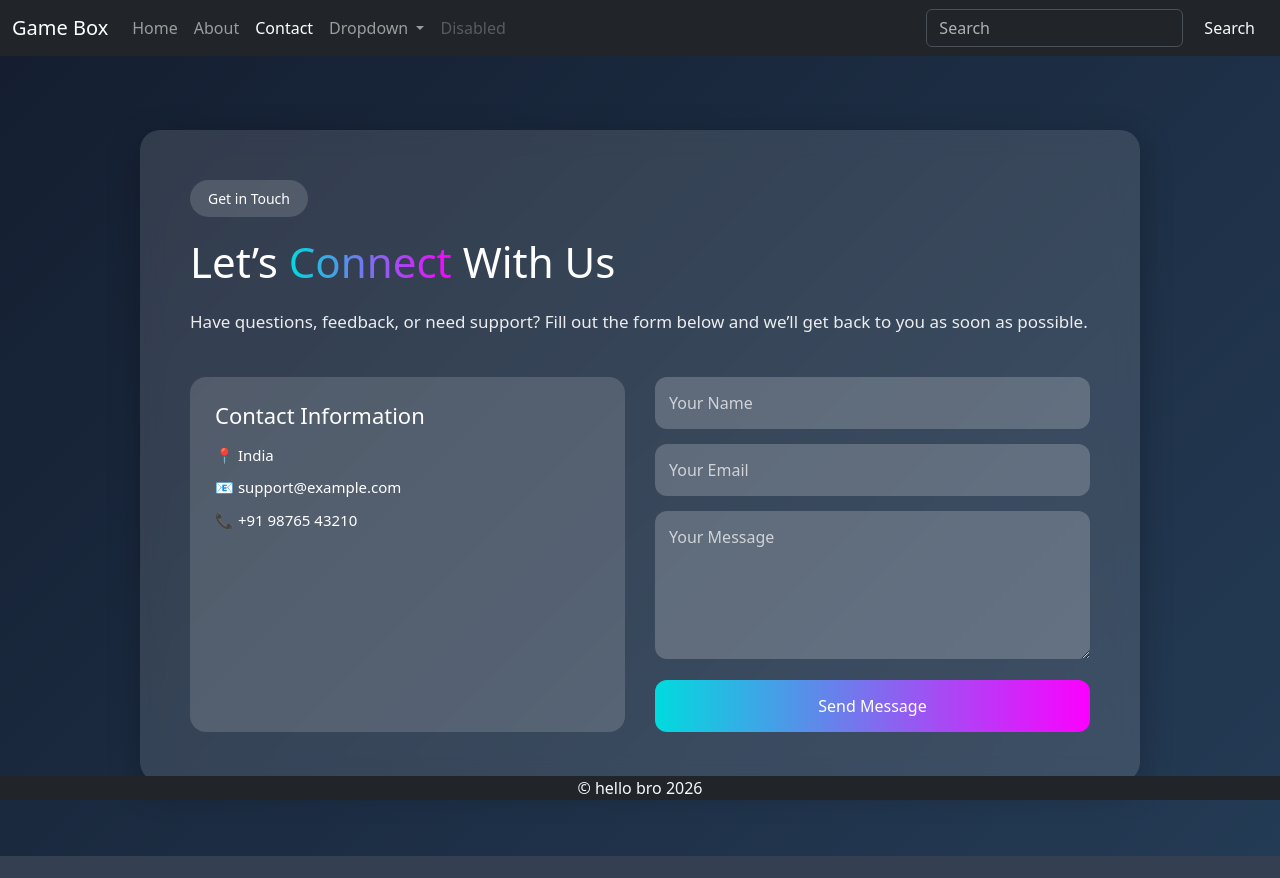
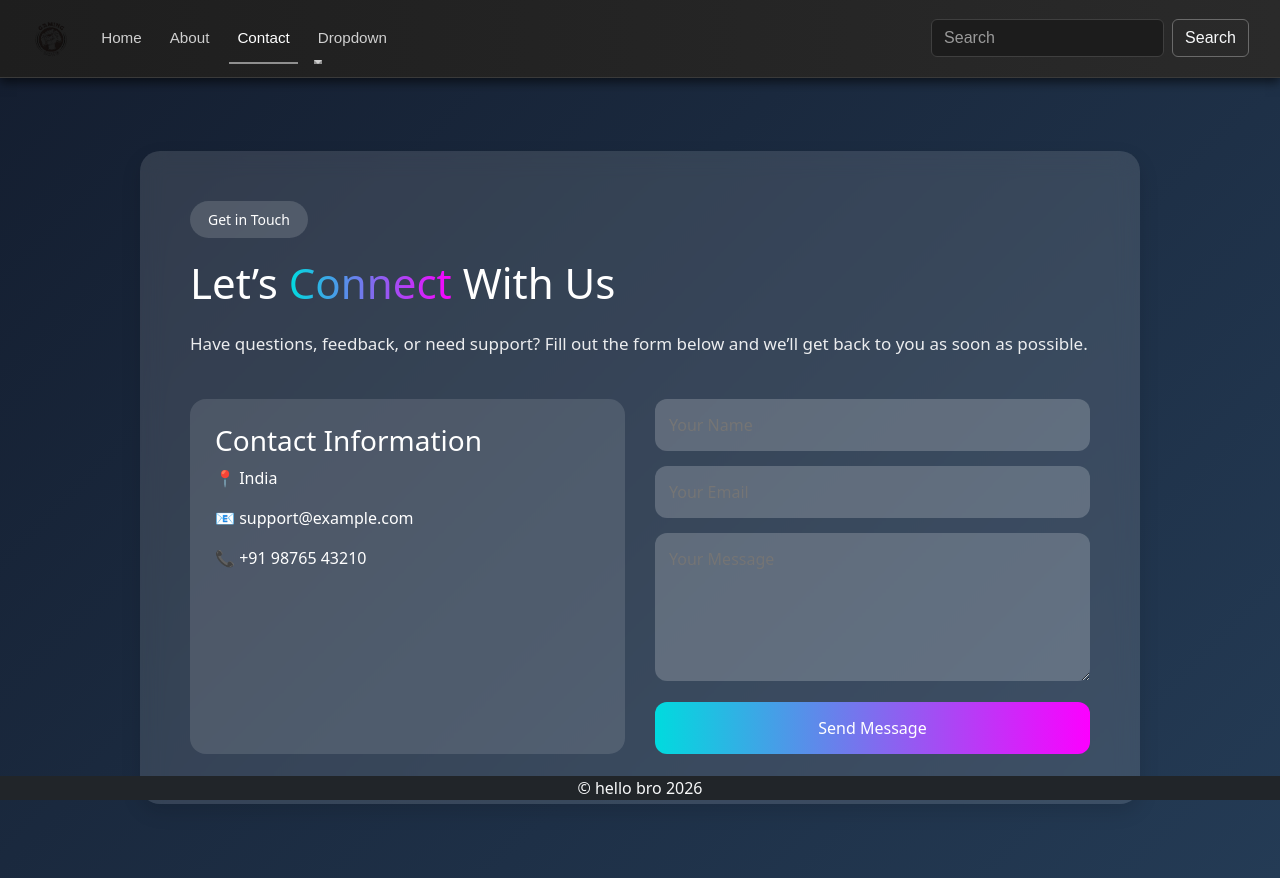
Before and after one commit to guna0223/django-project, a Django app: page /contact/ in a window 1280 px wide. Before the commit the page ends 856 px from the top, so only its background shows below. Run offline with Django 5.2, Linux system fonts and the light colour scheme.

Commit message:
added files

```diff
--- a/Eshop/products/models.py
+++ b/Eshop/products/models.py
@@ -12,5 +12,9 @@ class Product(models.Model):
     created_at = models.DateTimeField(auto_now_add=True)
     update_at = models.DateTimeField(auto_now_add=True)
 
+    @property
+    def offer_price(self):
+        return self.price -(self.price * self.discount/100)
+
     def __str__(self):
         return self.title
--- a/Eshop/static/css/style.css
+++ b/Eshop/static/css/style.css
@@ -1,35 +1,172 @@
+/* ==============================
+   ROOT VARIABLES
+================================ */
+:root {
+    --radius-sm: 8px;
+    --radius-md: 12px;
+    --radius-lg: 20px;
+
+    --shadow-sm: 0 8px 20px rgba(0, 0, 0, 0.12);
+    --shadow-lg: 0 25px 60px rgba(0, 0, 0, 0.65);
+
+    --text-muted: #6c757d;
+    --text-dark: #212529;
+    --success: #198754;
+
+    --glass-bg: rgba(255, 255, 255, 0.12);
+    --glass-hover: rgba(255, 255, 255, 0.25);
+
+    --gradient-primary: linear-gradient(90deg, #00dbde, #fc00ff);
+}
+
+/* =========================
+   GRAY GAMING NAVBAR THEME
+   ========================= */
+
+.navbar {
+    background: linear-gradient(90deg, #1e1e1e, #2a2a2a);
+    border-bottom: 1px solid #3a3a3a;
+    box-shadow: 0 4px 10px rgba(0, 0, 0, 0.6);
+    padding: 0.8rem 1.2rem;
+    font-family: 'Poppins', sans-serif;
+}
+
+/* Brand */
+.navbar-brand {
+    font-size: 1.6rem;
+    font-weight: 600;
+    color: #e5e5e5 !important;
+    letter-spacing: 1px;
+}
+
+.navbar-brand:hover {
+    color: #ffffff !important;
+}
+
+/* Nav Links */
+.navbar-nav .nav-link {
+    color: #cfcfcf !important;
+    font-size: 0.95rem;
+    margin: 0 6px;
+    transition: all 0.3s ease;
+    position: relative;
+}
+
+/* Hover */
+.navbar-nav .nav-link:hover {
+    color: #ffffff !important;
+}
+
+/* Active Link */
+.navbar-nav .nav-link.active {
+    color: #ffffff !important;
+    font-weight: 500;
+}
+
+/* Subtle underline */
+.navbar-nav .nav-link::after {
+    content: "";
+    position: absolute;
+    left: 0;
+    bottom: -6px;
+    width: 0;
+    height: 2px;
+    background: #8f8f8f;
+    transition: width 0.3s ease;
+}
+
+.navbar-nav .nav-link:hover::after,
+.navbar-nav .nav-link.active::after {
+    width: 100%;
+}
+
+/* Dropdown */
+.dropdown-menu {
+    background: #1f1f1f;
+    border: 1px solid #3a3a3a;
+    box-shadow: 0 8px 16px rgba(0, 0, 0, 0.8);
+}
+
+.dropdown-item {
+    color: #d1d1d1;
+    transition: all 0.25s ease;
+}
+
+.dropdown-item:hover {
+    background: #2f2f2f;
+    color: #ffffff;
+}
+
+/* Search Input */
+.form-control {
+    background: #1c1c1c;
+    border: 1px solid #3f3f3f;
+    color: #ffffff;
+}
+
+.form-control::placeholder {
+    color: #9a9a9a;
+}
+
+.form-control:focus {
+    background: #1c1c1c;
+    color: #ffffff;
+    border-color: #6a6a6a;
+    box-shadow: none;
+}
+
+/* Search Button */
+.btn-outline-dark {
+    border: 1px solid #6a6a6a;
+    color: #e0e0e0;
+    transition: all 0.3s ease;
+}
+
+.btn-outline-dark:hover {
+    background: #6a6a6a;
+    color: #000;
+}
+
+/* Toggler */
+.navbar-toggler {
+    border: 1px solid #6a6a6a;
+}
+
+.navbar-toggler-icon {
+    filter: brightness(1.2);
+}
+
+/* ==============================
+   GLOBAL UTILITIES
+================================ */
 .card-img-top {
     height: 40vh;
     width: 100%;
+    object-fit: cover;
 }
 
 /* ==============================
-   PRIME GAMING CAROUSEL
+   CAROUSEL
 ================================ */
 #carouselExampleCaptions {
-    border-radius: 20px;
+    border-radius: var(--radius-lg);
     overflow: hidden;
-    box-shadow:
-        0 25px 60px rgba(0, 0, 0, 0.65),
+    box-shadow: var(--shadow-lg),
         inset 0 0 0 1px rgba(255, 255, 255, 0.05);
 }
 
-/* Carousel images */
 #carouselExampleCaptions .carousel-item img {
     height: 420px;
     object-fit: cover;
     filter: brightness(0.85) contrast(1.15);
     transition: transform 1.2s ease, filter 1.2s ease;
-    border-radius: none !important;
 }
 
-/* Subtle zoom animation */
 #carouselExampleCaptions .carousel-item.active img {
     transform: scale(1.06);
     filter: brightness(0.95) contrast(1.2);
 }
 
-/* Dark gradient overlay */
 #carouselExampleCaptions .carousel-item::after {
     content: "";
     position: absolute;
@@ -40,7 +177,6 @@
     pointer-events: none;
 }
 
-/* Indicators */
 #carouselExampleCaptions .carousel-indicators button {
     width: 28px;
     height: 4px;
@@ -49,8 +185,6 @@
     transition: all 0.3s ease;
 }
 
-
-/* Controls */
 #carouselExampleCaptions .carousel-control-prev,
 #carouselExampleCaptions .carousel-control-next {
     width: 8%;
@@ -62,43 +196,47 @@
     filter: drop-shadow(0 0 6px rgba(99, 102, 241, 0.8));
 }
 
-/* Hover reveal */
-
-
-/* Responsive */
 @media (max-width: 768px) {
     #carouselExampleCaptions .carousel-item img {
         height: 260px;
     }
 }
 
-/* about page */
-/* Modern About Section */
-.about-modern {
+/* ==============================
+   GLASS SECTIONS (ABOUT & CONTACT)
+================================ */
+.about-modern,
+.contact-modern {
     min-height: 100vh;
     display: flex;
     align-items: center;
     justify-content: center;
     padding: 40px 20px;
+}
+
+.about-modern {
     background: linear-gradient(135deg, #0f2027, #203a43, #2c5364);
 }
 
-/* Glass container */
-.about-glass {
+.contact-modern {
+    background: linear-gradient(135deg, #141e30, #243b55);
+}
+
+.about-glass,
+.contact-glass {
     max-width: 1000px;
     width: 100%;
     padding: 50px;
-    border-radius: 20px;
-    background: rgba(255, 255, 255, 0.12);
+    border-radius: var(--radius-lg);
+    background: var(--glass-bg);
     backdrop-filter: blur(12px);
-    -webkit-backdrop-filter: blur(12px);
-    box-shadow: 0 8px 32px rgba(0, 0, 0, 0.25);
+    box-shadow: var(--shadow-sm);
     color: #fff;
     animation: fadeUp 1s ease;
 }
 
-/* Tag */
-.about-tag {
+.about-tag,
+.contact-tag {
     display: inline-block;
     padding: 8px 18px;
     border-radius: 30px;
@@ -107,28 +245,31 @@
     margin-bottom: 20px;
 }
 
-/* Heading */
-.about-heading {
+.about-heading,
+.contact-heading {
     font-size: 42px;
     line-height: 1.2;
     margin-bottom: 20px;
 }
 
-.about-heading span {
-    background: linear-gradient(90deg, #00dbde, #fc00ff);
+.about-heading span,
+.contact-heading span {
+    background: var(--gradient-primary);
     -webkit-background-clip: text;
     -webkit-text-fill-color: transparent;
 }
 
-/* Description */
-.about-description {
+.about-description,
+.contact-description {
     font-size: 17px;
     line-height: 1.8;
     opacity: 0.9;
     margin-bottom: 40px;
 }
 
-/* Cards */
+/* ==============================
+   ABOUT CARDS
+================================ */
 .about-cards {
     display: grid;
     grid-template-columns: repeat(auto-fit, minmax(220px, 1fr));
@@ -138,34 +279,132 @@
 .about-card {
     padding: 25px;
     border-radius: 16px;
-    background: rgba(255, 255, 255, 0.15);
+    background: var(--glass-bg);
     transition: all 0.3s ease;
 }
 
 .about-card:hover {
     transform: translateY(-8px);
-    background: rgba(255, 255, 255, 0.25);
+    background: var(--glass-hover);
 }
 
-.about-card h3 {
-    margin-bottom: 10px;
-    font-size: 20px;
+/* ==============================
+   CONTACT PAGE
+================================ */
+.contact-wrapper {
+    display: grid;
+    grid-template-columns: 1fr 1fr;
+    gap: 30px;
 }
 
-.about-card p {
-    font-size: 15px;
-    opacity: 0.9;
+.contact-info {
+    background: var(--glass-bg);
+    padding: 25px;
+    border-radius: 16px;
 }
 
-/* Footer note */
-.about-note {
-    margin-top: 40px;
-    font-size: 14px;
-    text-align: center;
-    opacity: 0.85;
+.contact-form input,
+.contact-form textarea {
+    width: 100%;
+    padding: 14px;
+    margin-bottom: 15px;
+    border-radius: 12px;
+    border: none;
+    background: rgba(255, 255, 255, 0.2);
+    color: #fff;
 }
 
-/* Animation */
+.contact-form button {
+    width: 100%;
+    padding: 14px;
+    border-radius: 12px;
+    border: none;
+    background: var(--gradient-primary);
+    color: #fff;
+    cursor: pointer;
+}
+
+/* ==============================
+   PRODUCT CARD
+================================ */
+.product-card {
+    border-radius: var(--radius-md);
+    overflow: hidden;
+    transition: all 0.3s ease;
+}
+
+.product-card:hover {
+    transform: translateY(-6px);
+    box-shadow: var(--shadow-sm);
+}
+
+.product-card img {
+    height: 220px;
+    object-fit: cover;
+    transition: transform 0.4s ease;
+}
+
+.product-card:hover img {
+    transform: scale(1.05);
+}
+
+.product-card .card-title {
+    font-size: 1.1rem;
+    font-weight: 600;
+    color: var(--text-dark);
+}
+
+.product-desc {
+    font-size: 0.95rem;
+    color: var(--text-muted);
+    line-height: 1.6;
+    display: -webkit-box;
+    -webkit-line-clamp: 2;
+    -webkit-box-orient: vertical;
+    overflow: hidden;
+}
+
+a {
+    text-decoration: none;
+}
+
+.product-price {
+    font-size: 1.1rem;
+    font-weight: 700;
+}
+
+.product-discount {
+    font-size: 0.9rem;
+    font-weight: 600;
+    margin-left: 6px;
+}
+
+/* ==============================
+   PRODUCT DETAILS
+================================ */
+.product-details-section {
+    background-color: #f8f9fa;
+}
+
+.product-image-wrapper img {
+    max-height: 420px;
+    width: 100%;
+    object-fit: cover;
+}
+
+.product-title {
+    font-size: 2rem;
+    font-weight: 700;
+}
+
+.product-details-section .btn {
+    border-radius: var(--radius-sm);
+    font-weight: 500;
+}
+
+/* ==============================
+   ANIMATION
+================================ */
 @keyframes fadeUp {
     from {
         opacity: 0;
@@ -178,261 +417,100 @@
     }
 }
 
-/* Responsive */
+/* ==============================
+   RESPONSIVE
+================================ */
 @media (max-width: 768px) {
-    .about-heading {
-        font-size: 32px;
-    }
 
-    .about-glass {
-        padding: 30px;
-    }
-}
-
-/* .contact page */
-/* Contact Section */
-.contact-modern {
-    min-height: 100vh;
-    display: flex;
-    align-items: center;
-    justify-content: center;
-    padding: 40px 20px;
-    background: linear-gradient(135deg, #141e30, #243b55);
-}
-
-/* Glass container */
-.contact-glass {
-    max-width: 1000px;
-    width: 100%;
-    padding: 50px;
-    border-radius: 20px;
-    background: rgba(255, 255, 255, 0.12);
-    backdrop-filter: blur(12px);
-    box-shadow: 0 8px 32px rgba(0, 0, 0, 0.25);
-    color: #fff;
-    animation: fadeUp 1s ease;
-}
-
-/* Tag */
-.contact-tag {
-    display: inline-block;
-    padding: 8px 18px;
-    border-radius: 30px;
-    background: rgba(255, 255, 255, 0.15);
-    font-size: 14px;
-    margin-bottom: 20px;
-}
-
-/* Heading */
-.contact-heading {
-    font-size: 42px;
-    line-height: 1.2;
-    margin-bottom: 20px;
-}
-
-.contact-heading span {
-    background: linear-gradient(90deg, #00dbde, #fc00ff);
-    -webkit-background-clip: text;
-    -webkit-text-fill-color: transparent;
-}
-
-/* Description */
-.contact-description {
-    font-size: 17px;
-    line-height: 1.8;
-    opacity: 0.9;
-    margin-bottom: 40px;
-}
-
-/* Layout */
-.contact-wrapper {
-    display: grid;
-    grid-template-columns: 1fr 1fr;
-    gap: 30px;
-}
-
-/* Contact Info */
-.contact-info {
-    background: rgba(255, 255, 255, 0.15);
-    padding: 25px;
-    border-radius: 16px;
-}
-
-.contact-info h3 {
-    margin-bottom: 15px;
-    font-size: 22px;
-}
-
-.contact-info p {
-    margin-bottom: 10px;
-    font-size: 15px;
-}
-
-/* Form */
-.contact-form input,
-.contact-form textarea {
-    width: 100%;
-    padding: 14px;
-    margin-bottom: 15px;
-    border-radius: 12px;
-    border: none;
-    outline: none;
-    background: rgba(255, 255, 255, 0.2);
-    color: #fff;
-}
-
-.contact-form input::placeholder,
-.contact-form textarea::placeholder {
-    color: rgba(255, 255, 255, 0.7);
-}
-
-.contact-form button {
-    width: 100%;
-    padding: 14px;
-    border-radius: 12px;
-    border: none;
-    background: linear-gradient(90deg, #00dbde, #fc00ff);
-    color: #fff;
-    font-size: 16px;
-    cursor: pointer;
-    transition: transform 0.3s ease;
-}
-
-.contact-form button:hover {
-    transform: translateY(-3px);
-}
-
-/* Responsive */
-@media (max-width: 768px) {
-    .contact-wrapper {
-        grid-template-columns: 1fr;
-    }
-
+    .about-heading,
     .contact-heading {
         font-size: 32px;
     }
 
+    .about-glass,
     .contact-glass {
         padding: 30px;
     }
+
+    .contact-wrapper {
+        grid-template-columns: 1fr;
+    }
 }
 
-/* style for product */
-
-/* product */
-/* Product Card */
-.product-card {
-    border: none;
-    border-radius: 12px;
-    overflow: hidden;
-    transition: all 0.3s ease;
-    background-color: #fff;
+/* update form /*
+/* ==============================
+   EDIT PRODUCT PAGE
+================================ */
+.edit-product-section {
+    background-color: #f8f9fa;
+    min-height: 100vh;
 }
 
-.product-card:hover {
-    transform: translateY(-6px);
-    box-shadow: 0 12px 30px rgba(0, 0, 0, 0.12);
+.edit-product-card {
+    background: #ffffff;
+    border-radius: 16px;
+    overflow: hidden;
+    animation: fadeUp 0.8s ease;
 }
 
-/* Product Image */
-.product-card img {
-    height: 220px;
-    object-fit: cover;
-    transition: transform 0.4s ease;
+/* Header */
+.edit-product-header {
+    background: linear-gradient(90deg, #0d6efd, #6610f2);
+    padding: 18px;
+    text-align: center;
+    color: #fff;
 }
 
-.product-card:hover img {
-    transform: scale(1.05);
+/* Body */
+.edit-product-body {
+    padding: 30px;
 }
 
-/* Card Body */
-.product-card .card-body {
-    padding: 1.25rem;
+/* Django form spacing */
+.edit-product-body form p {
+    margin-bottom: 16px;
 }
 
-/* Product Title */
-.product-card .card-title {
-    font-size: 1.1rem;
-    font-weight: 600;
-    color: #212529;
-    margin-bottom: 0.4rem;
+/* Labels */
+.edit-product-body label {
+    font-weight: 500;
+    margin-bottom: 6px;
+    display: block;
 }
 
-/* Product Description */
-.product-desc {
-    font-size: 0.9rem;
-    color: #6c757d;
-    height: 40px;
-    overflow: hidden;
+/* Inputs */
+.edit-product-body input,
+.edit-product-body textarea,
+.edit-product-body select {
+    width: 100%;
+    padding: 10px 14px;
+    border-radius: 8px;
+    border: 1px solid #ced4da;
+    font-size: 0.95rem;
 }
 
-/* Price */
-.product-price {
-    font-size: 1.1rem;
-    font-weight: 700;
-    margin-top: 0.5rem;
+.edit-product-body textarea {
+    resize: vertical;
 }
 
-/* Discount */
-.product-discount {
-    font-size: 0.9rem;
-    font-weight: 600;
-    margin-left: 6px;
+/* Focus */
+.edit-product-body input:focus,
+.edit-product-body textarea:focus,
+.edit-product-body select:focus {
+    outline: none;
+    border-color: #0d6efd;
+    box-shadow: 0 0 0 0.15rem rgba(13, 110, 253, 0.2);
 }
 
-/* Remove link styles */
-.product_details-link {
-    text-decoration: none;
-    color: inherit;
+/* Button */
+.edit-product-section .btn {
+    border-radius: 10px;
+    font-weight: 600;
 }
 
-.product_details-link:hover {
-    color: inherit;
+/* Responsive */
+@media (max-width: 576px) {
+    .edit-product-body {
+        padding: 20px;
+    }
 }
-
-/* Add to Cart Button */
-.product-card .btn {
-    margin-top: 10px;
-    border-radius: 8px;
-    font-weight: 500;
-}
-
-/* dtails page */
-/* Product Details Section */
-.product-details-section {
-    background-color: #f8f9fa;
-}
-
-/* Image */
-.product-image-wrapper img {
-    max-height: 420px;
-    width: 100%;
-    object-fit: cover;
-}
-
-/* Title */
-.product-title {
-    font-size: 2rem;
-    font-weight: 700;
-    color: #212529;
-}
-
-/* Description */
-.product-desc {
-    font-size: 1rem;
-    line-height: 1.6;
-    color: #6c757d;
-}
-
-/* Price */
-.product-price {
-    font-size: 1.6rem;
-    font-weight: 700;
-    color: #198754;
-}
-
-/* Buttons */
-.product-details-section .btn {
-    border-radius: 8px;
-    font-weight: 500;
-}
--- a/Eshop/templates/base/base.html
+++ b/Eshop/templates/base/base.html
@@ -7,6 +7,7 @@
     <meta name="viewport" content="width=device-width, initial-scale=1">
     <title>{% block title %}{% endblock %}
     </title>
+    <link rel="shortcut icon" href="{% static 'images/icons/favicon/icon.ico'%}" type="image/x-icon">
     <link href="https://cdn.jsdelivr.net/npm/bootstrap@5.3.8/dist/css/bootstrap.min.css" rel="stylesheet"
         integrity="sha384-sRIl4kxILFvY47J16cr9ZwB07vP4J8+LH7qKQnuqkuIAvNWLzeN8tE5YBujZqJLB" crossorigin="anonymous">
 
--- a/Eshop/templates/base/includes/header.html
+++ b/Eshop/templates/base/includes/header.html
@@ -1,7 +1,13 @@
+{% load static %}
 <header>
     <nav class="navbar navbar-expand-lg bg-dark " data-bs-theme="dark">
         <div class="container-fluid">
-            <a class="navbar-brand" href="{% url 'home_page' %}">Game Box</a>
+
+            <a class="navbar-brand" href="{% url 'home_page' %}">
+
+                <img src="{% static 'images/icons/headericon/nav-img.png' %}" alt="" height="40px" width="40px">
+            </a>
+
             <button class="navbar-toggler" type="button" data-bs-toggle="collapse"
                 data-bs-target="#navbarSupportedContent" aria-controls="navbarSupportedContent" aria-expanded="false"
                 aria-label="Toggle navigation">
@@ -36,9 +42,9 @@
                             <li><a class="dropdown-item" href="#">Something else here</a></li>
                         </ul>
                     </li>
-                    <li class="nav-item">
+                    <!-- <li class="nav-item">
                         <a class="nav-link disabled" aria-disabled="true">Disabled</a>
-                    </li>
+                    </li> -->
                 </ul>
                 <form class="d-flex" role="search" method="get" action="{% url 'search_products' %}">
                     <input
```
Also changed, not shown: Eshop/templates/products/includes/productCard.html (+13 -5 lines), Eshop/templates/products/product_details.html (+13 -3 lines), Eshop/templates/products/update_product.html (+26 -7 lines), Eshop/static/images/icons/favicon/icon.ico (added), Eshop/static/images/icons/headericon/nav-img.png (added).
